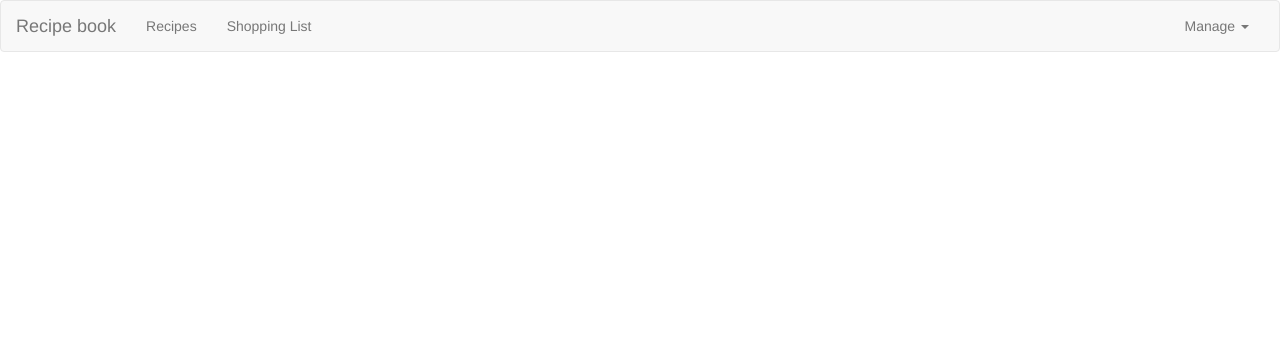
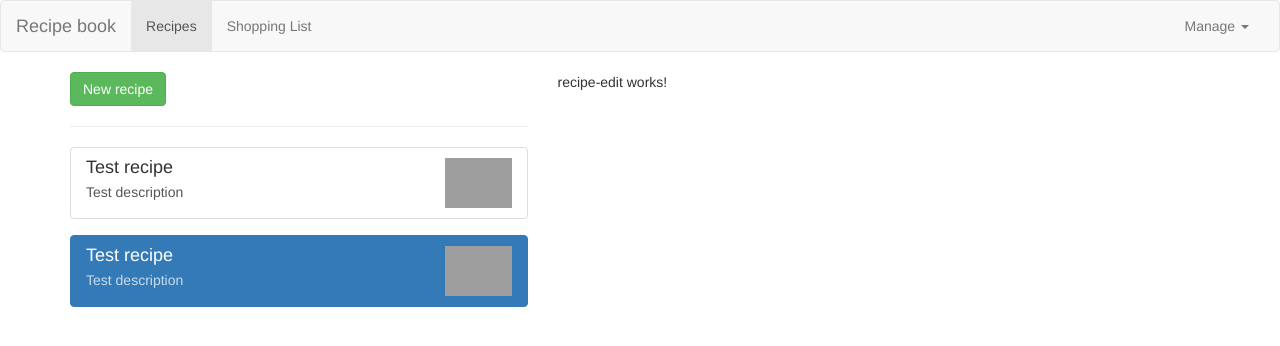
Before and after one commit to devshum/angular-guide, an Angular app: page /recipes/1/edit in a window 1280 px wide. Before the commit this address led to /. Shown: the top 346 px of the page. Built offline with nearby package versions, Linux system fonts and the light colour scheme; grey boxes are pictures that could not be loaded.

Commit message:
configure-params

```diff
--- a/src/app/app-routing.module.ts
+++ b/src/app/app-routing.module.ts
@@ -1,3 +1,4 @@
+import { RecipeEditComponent } from './recipes-module/recipe-edit/recipe-edit.component';
 import { RecipeStartComponent } from './recipes-module/recipe-start/recipe-start.component';
 import { ShoppingListComponent } from './shopping-list-module/containers/shopping-list/shopping-list.component';
 import { RecipesComponent } from './recipes-module/containers/recipes/recipes.component';
@@ -11,7 +12,9 @@ const routes: Routes = [
 
     children: [
     { path: '', component: RecipeStartComponent },
-    { path: ':id', component: DetailsComponent }
+    { path: 'new', component: RecipeEditComponent },
+    { path: ':id', component: DetailsComponent },
+    { path: ':id/edit', component: RecipeEditComponent }
   ] },
 
   { path: 'shopping-list', component: ShoppingListComponent }
--- a/src/app/core/services/recipes.service.ts
+++ b/src/app/core/services/recipes.service.ts
@@ -30,6 +30,10 @@ export class RecipesService {
     return this._recipes.slice();
   }
 
+  getRecipe(id: number) {
+    return this._recipes[id];
+  }
+
   addIngredientsToShopingList(ingredients: Ingredient[]) {
     this._sl.addIngredients(ingredients);
   }
--- a/src/app/recipes-module/components/details/details.component.ts
+++ b/src/app/recipes-module/components/details/details.component.ts
@@ -1,6 +1,7 @@
 import { RecipesService } from 'src/app/core/services/recipes.service';
-import { Component, Input, OnInit } from '@angular/core';
+import { Component, OnInit } from '@angular/core';
 import { Recipe } from 'src/app/core/models/recipe.interface';
+import { ActivatedRoute, Params } from '@angular/router';
 
 @Component({
   selector: 'app-details',
@@ -8,11 +9,21 @@ import { Recipe } from 'src/app/core/models/recipe.interface';
   styleUrls: ['./details.component.scss']
 })
 export class DetailsComponent implements OnInit {
-  @Input() recipe: Recipe;
+  recipe: Recipe;
+  recipeId: number;
 
-  constructor(private _recipeService: RecipesService) { }
+  constructor(
+    private _recipeService: RecipesService,
+    private _activatedRoute: ActivatedRoute
+  )
+  { }
 
   ngOnInit(): void {
+    this._activatedRoute.params.subscribe((params: Params) => {
+      this.recipeId = params.id;
+
+      this.recipe = this._recipeService.getRecipe(this.recipeId);
+    })
   }
 
   onAddToShoppingList() {
--- a/src/app/recipes-module/components/list/list.component.html
+++ b/src/app/recipes-module/components/list/list.component.html
@@ -6,8 +6,9 @@
 <hr>
 <div class="row">
   <div class="col-xs-12">
-    <app-recipe *ngFor="let recipe of recipes"
-                [recipe]="recipe">
+    <app-recipe *ngFor="let recipe of recipes; let i = index;"
+                [recipe]="recipe"
+                [index]="i">
     </app-recipe>
   </div>
 </div>
--- a/src/app/recipes-module/components/recipe/recipe.component.html
+++ b/src/app/recipes-module/components/recipe/recipe.component.html
@@ -1,5 +1,4 @@
-<a style="cursor: pointer" class="list-group-item clearfix" style="margin-bottom: 16px"
-   (click)="onSelected()">
+<a [routerLink]="[index]" routerLinkActive="active" style="cursor: pointer" class="list-group-item clearfix" style="margin-bottom: 16px">
   <span class="pull-left">
     <h4 class="list-group-item-heading">{{ recipe.name }}</h4>
     <p class="list-group-item-text">{{ recipe.description }}</p>
--- a/src/app/recipes-module/components/recipe/recipe.component.ts
+++ b/src/app/recipes-module/components/recipe/recipe.component.ts
@@ -8,12 +8,10 @@ import { RecipesService } from 'src/app/core/services/recipes.service';
 })
 export class RecipeComponent implements OnInit {
   @Input() recipe: Recipe;
+  @Input() index: number;
+
   constructor(private _recipeService: RecipesService) { }
 
   ngOnInit(): void {
   }
-
-  onSelected(): void {
-    this._recipeService.recipeSelected.emit(this.recipe);
-  }
 }
--- /dev/null
+++ b/src/app/recipes-module/recipe-edit/recipe-edit.component.html
@@ -0,0 +1 @@
+<p>recipe-edit works!</p>
--- /dev/null
+++ b/src/app/recipes-module/recipe-edit/recipe-edit.component.scss
@@ -0,0 +1,3 @@
+:host {
+  display: block;
+}
--- /dev/null
+++ b/src/app/recipes-module/recipe-edit/recipe-edit.component.ts
@@ -0,0 +1,26 @@
+import { ActivatedRoute, Params } from '@angular/router';
+import { Component, OnInit } from '@angular/core';
+
+@Component({
+  selector: 'app-recipe-edit',
+  templateUrl: './recipe-edit.component.html',
+  styleUrls: ['./recipe-edit.component.scss']
+})
+export class RecipeEditComponent implements OnInit {
+  id: number;
+  editMode = false;
+
+  constructor(
+    private _activatedRoute: ActivatedRoute
+  ) { }
+
+  ngOnInit(): void {
+    this._activatedRoute.params.subscribe((params: Params) => {
+      this.id = params.id;
+      this.editMode = params.id !== undefined;
+
+      console.log(this.editMode);
+    })
+  }
+
+}
--- a/src/app/recipes-module/recipes-module.module.ts
+++ b/src/app/recipes-module/recipes-module.module.ts
@@ -8,6 +8,7 @@ import { RecipeComponent } from './components/recipe/recipe.component';
 import { DropdownDirective } from '../core/directives/dropdown.directive';
 import { AppRoutingModule } from '../app-routing.module';
 import { RecipeStartComponent } from './recipe-start/recipe-start.component';
+import { RecipeEditComponent } from './recipe-edit/recipe-edit.component';
 @NgModule({
   declarations: [
     HeaderComponent,
@@ -16,7 +17,8 @@ import { RecipeStartComponent } from './recipe-start/recipe-start.component';
     DetailsComponent,
     RecipeComponent,
     DropdownDirective,
-    RecipeStartComponent
+    RecipeStartComponent,
+    RecipeEditComponent
   ],
   imports: [
     CommonModule,
```
